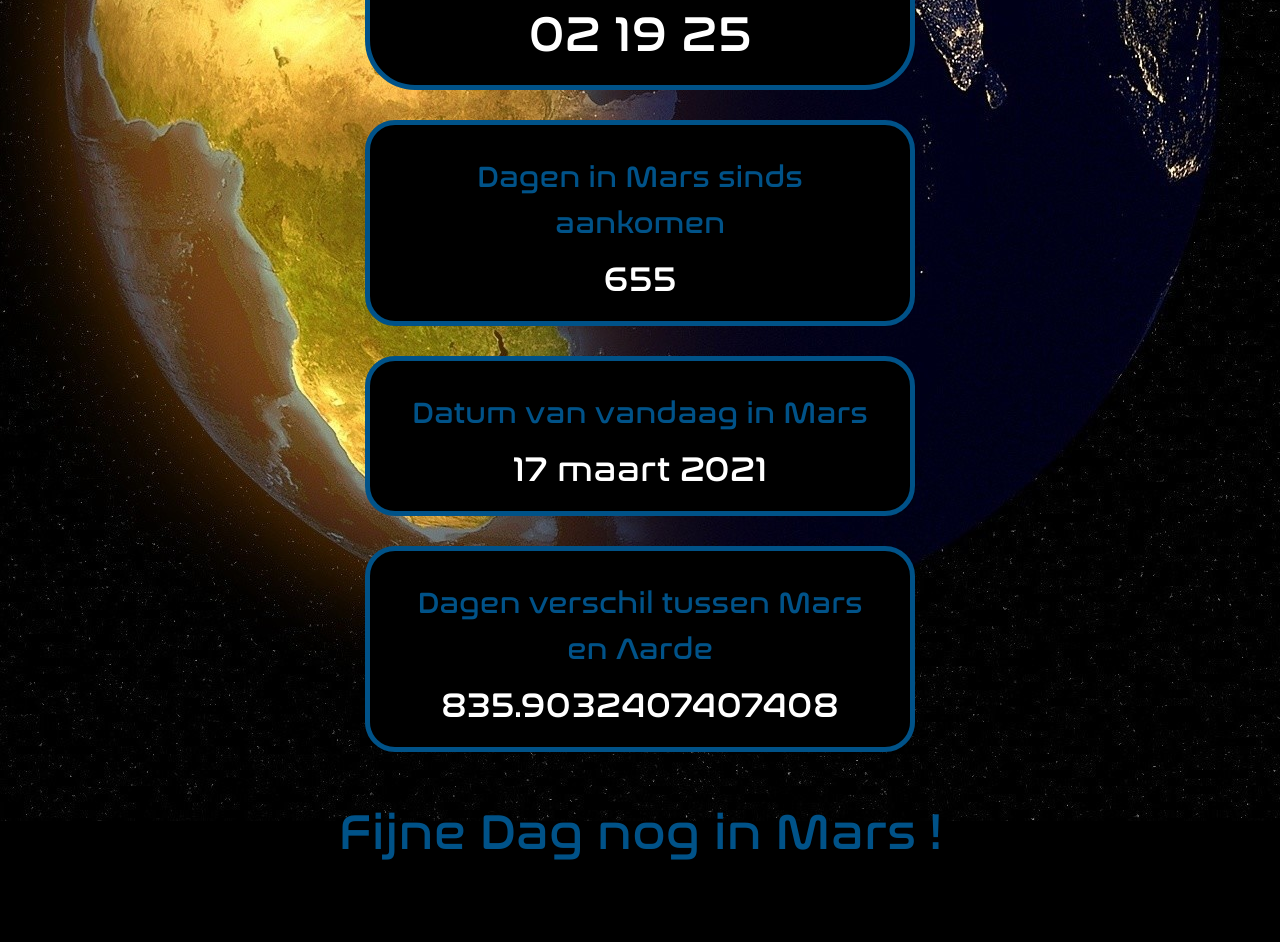
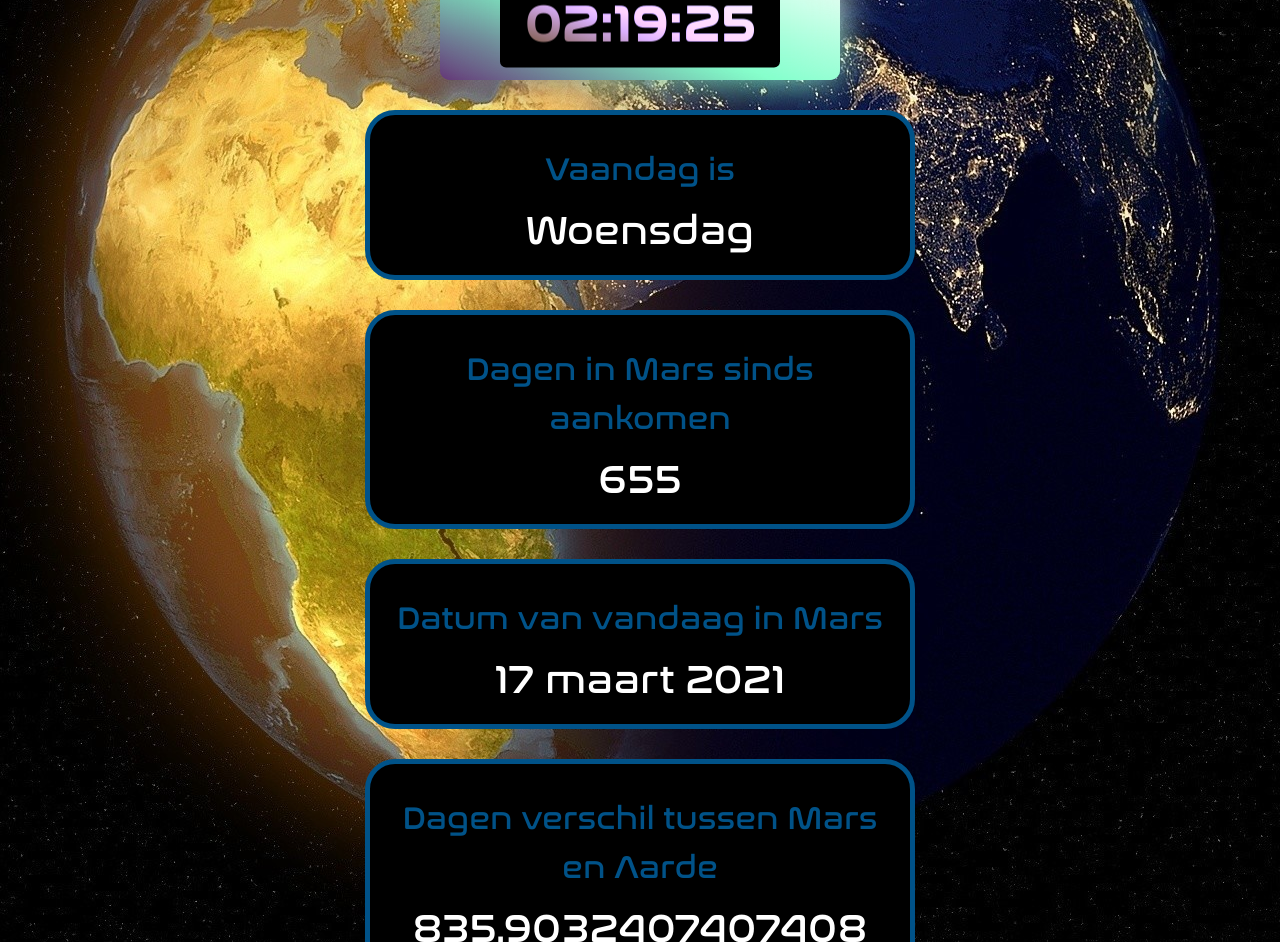
Before and after one commit to Reoul18/Challenge2_19046340, a plain HTML site: page index.html in a window 1280 px wide. Shown: the part 797-1739 px from the top of the page. Before the commit the page ends 1673 px from the top, so only its background shows below. Drawn offline with Linux system fonts and the light colour scheme.

Commit message:
Progress 1
Animation is added
JS en CSS are tidied up
Some new contents added in HTML

```diff
--- a/index.html
+++ b/index.html
@@ -15,27 +15,38 @@
 			<div>
 	    		<span id="bal"></span>
 			</div>
-			<div class="klokcontainer">
-				<p>Klok</p>
-				<span id="klok">
-					0:00
-				</span>
+			<div class="wrapper">
+				<div class="display">
+					<div id="klok">
+						0:00
+					</div>
+				</div>
+		  	<span></span>
+			<span></span>
 			</div>
-			<div class="dagcontainer">
+			<div class="vandaag1 container">
+				<p class="tekst">Vaandag is</p>
+				<span id="vandaag">0</span>
+			</div>
+			<div class="dag container">
 				<p class="tekst">Dagen in Mars sinds aankomen</p>
 				<span id="dagen">0</span>
 			</div>
-			<div class="datumcontainer">
+			<div class="datum1 container">
 				<p class="tekst">Datum van vandaag in Mars</p>
-				<span id="datum">0:00</span>
+				<span id="datum">0/00/0000</span>
 			</div>
-			<div class="verschilcontainer">
+			<div class="verschil container">
 				<p class="tekst">Dagen verschil tussen Mars en Aarde</p>
 				<span id="dagenVerschil">0:00</span>
 			</div>
+			<div class="temperatuur1 container">
+				<p class="tekst">Dagen verschil tussen Mars en Aarde</p>
+				<span id="temperatuur">0</span>
+			</div>
         </main>
 		<footer>
-			<p>Fijne Dag nog in Mars !</p>
+			<p>Fijne dag nog in Mars !</p>
 		</footer>
 	</body>
 </html>
--- a/script.js
+++ b/script.js
@@ -17,20 +17,8 @@ function initClock() {
 function renderClock() {
     var clock = document.getElementById('klok');
     var time  = getCurrentTime(new Date());
-    var sep   = flashSeperator(time['seconds']);
 
-    clock.innerHTML = time['hours'] + sep +  time['minutes'] + sep + time['seconds'];
-}
-
-function flashSeperator(seconds) {
-	var sepClass = '';
-
-	//toggle
-	if (seconds % 3 === 1) {
-		sepClass = ' class="puntjes"';
-	}
-
-	return '<span' + sepClass + '">:</span>';
+    clock.innerHTML = time['hours'] + ':' +  time['minutes'] + ':' + time['seconds'];
 }
 
 function getCurrentTime(date) {
@@ -58,6 +46,11 @@ function getCurrentTime(date) {
 initClock();
 
 
+//VANDAAG
+var today = new Date();
+var dag = ['Maandag', 'Dinsdag', 'Woensdag', 'Dondergdag', 'Vrijdag', 'Zaterdag', 'Zondag'];
+
+document.getElementById('vandaag').innerHTML = dag[today.getDay()-1];
 
 
 //SPENT DAYS
@@ -72,18 +65,15 @@ var days = Math.abs((now.getTime() - vertrekDatum.getTime()) / day);
 document.getElementById('dagen').innerHTML = Math.round(days);
 }
 
-// start
 showDaysSpend();
 
 
+//DATUM
+var vandaag = new Date();
+var maanden = new Array('januari', 'februari', 'maart', 'april', 'mei', 'juni', 'juli', 'augustus', 'september', 'oktober', 'november', 'december');
+var jaar = vandaag.getFullYear();
 
-
-//DATUM
-var today = new Date();
-var maanden = new Array('januari', 'februari', 'maart', 'april', 'mei', 'juni', 'juli', 'augustus', 'september', 'oktober', 'november', 'december');
-var jaar = today.getFullYear();
-
-document.getElementById('datum').innerHTML = today.getDate() + ' ' + maanden[today.getMonth()] + ' ' + jaar;
+document.getElementById('datum').innerHTML = vandaag.getDate() + ' ' + maanden[vandaag.getMonth()] + ' ' + jaar;
 
 
 
@@ -95,3 +85,17 @@ var difference = aardeTijd.getTime() - marsTijd.getTime();
 var diffDays = difference / 1000 / 60 / 60 / 24 ;
 
 document.getElementById('dagenVerschil').innerHTML = diffDays;
+
+//Temperatuur
+var temp = new Date();
+var uur = temp.getHours();
+var temperatuur = document.getElementById('temperatuur');
+if(uur >= 0 && uur < 6){
+	temperatuur.innerHTML='-60 &#8451'; //temperatuur voor 6u in de ochtend
+} else if (uur >= 6 && uur < 12){
+	temperatuur.innerHTML='-52 &#8451'; // temperatuur voor 12u in de middag
+} else if (uur >= 12 && uur < 18){
+	temperatuur.innerHTML='-53 &#8451'; // temperatuur voor 6u in de middag
+} else if (uur >= 18){
+	temperatuur.innerHTML='-51 &#8451'; // tempertuur na 6u in de middag
+}
--- a/style.css
+++ b/style.css
@@ -17,7 +17,7 @@ img{
 }
 
 h1{
-    font-size: 100px;
+    font-size: 10em;
     text-align: center;
     margin: 0px;
     margin-bottom: 20px;
@@ -44,33 +44,71 @@ h1{
     animation: 3s linear 1s infinite running slidein;
 }
 
-/*KLOK*/
-.klokcontainer {
-	width: 500px;
-	margin:auto;
-    padding: 20px;
-	border: 5px solid #005288;
-    border-radius: 50%;
-	background-color: #000000;
-	overflow: hidden;
-	text-align: center;
-	border-radius: 50px;
-}
 p{
     margin: 0px;
     padding: 5px;
-    font-size: 50px;
-}
-#klok{
-    font-size: 50px;
-    color: white;
-}
-.puntjes {
-	opacity: 0;
+    font-size: 2em;
 }
 
-/*Dagen in Mars*/
-.dagcontainer{
+
+/*KLOK*/
+.wrapper {
+    margin: auto;
+    height: 110px;
+    width: 400px;
+    position: relative;
+    background: linear-gradient(200deg,  #fafafa, #ffe882, #074963);
+    border-radius: 10px;
+    cursor: default;
+    animation: animate 20s linear infinite;
+}
+.wrapper .display,
+.wrapper span {
+    position: absolute;
+    top: 50%;
+    left: 50%;
+    transform: translate(-50%, -50%);
+}
+.wrapper .display {
+    z-index: 1;
+    height: 85px;
+    width: 280px;
+    background: #000000;
+    border-radius: 6px;
+    text-align: center;
+}
+.display #klok {
+    line-height: 70px;
+    color: #fff;
+    font-size: 50px;
+    font-weight: 600;
+    letter-spacing: 1px;
+    background: linear-gradient(200deg, #fafafa, #ffe882, #074963);
+    -webkit-background-clip: text;
+    -webkit-text-fill-color: transparent;
+    animation: animate 1.5s linear infinite;
+}
+@keyframes animate {
+    100%{
+        filter: hue-rotate(360deg);
+    }
+}
+.wrapper span{
+    height: 100%;
+    width: 100%;
+    border-radius: 10px;
+    background: inherit;
+}
+.wrapper span:first-child{
+    filter: blur(5px);
+}
+.wrapper span:last-child{
+    filter: blur(20px);
+}
+
+
+
+.container{
 	width: 500px;
 	margin: auto;
     margin-top: 30px;
@@ -84,57 +122,13 @@ p{
     position: relative;
 }
 
-.tekst{
-    /*display: block;--niet nodig?*/
-    font-size: 30px;
-}
-
-#dagen{
-    font-size: 35px;
+#vandaag, #dagen, #datum, #dagenVerschil, #temperatuur {
+    font-size: 2.5em;
     color: #ffffff;
 }
 
-/*Datum*/
-.datumcontainer{
-	width: 500px;
-	margin: auto;
-    margin-top: 30px;
-    padding: 20px;
-	border: 5px solid #005288;
-    border-radius: 50%;
-	background-color: #000000;
-	overflow: hidden;
-	text-align: center;
-	border-radius: 30px;
-    position: relative;
-}
-
-#datum{
-    font-size: 35px;
-    color: white;
-}
-
-.verschilcontainer{
-    width: 500px;
-    margin: auto;
-    margin-top: 30px;
-    margin-bottom: 30px;
-    padding: 20px;
-    border: 5px solid #005288;
-    border-radius: 50%;
-    background-color: #000000;
-    overflow: hidden;
-    text-align: center;
-    border-radius: 30px;
-    position: relative;
-}
-
-#dagenVerschil{
-    font-size: 35px;
-    color: white;
-}
 
 footer{
-    font-size: 50px;
+    font-size: 2.3em;
     text-align: center;
 }
```
